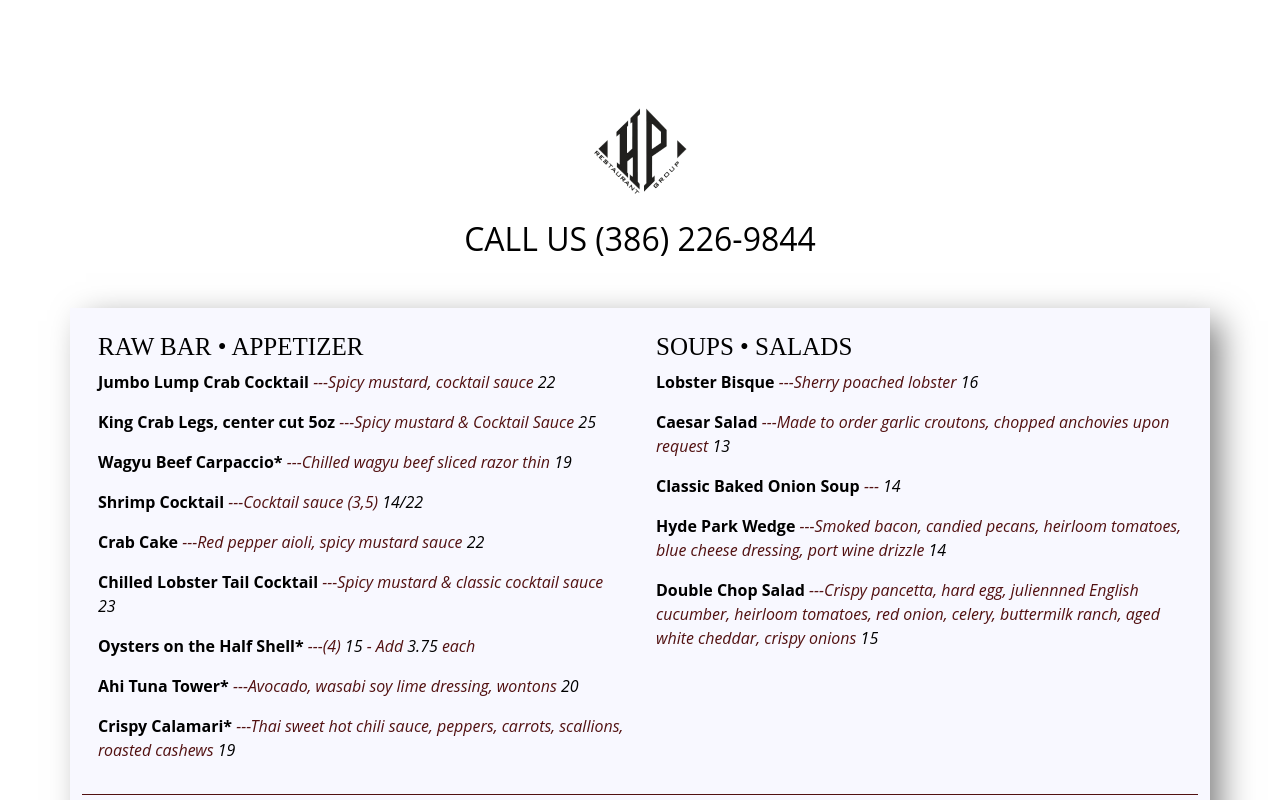
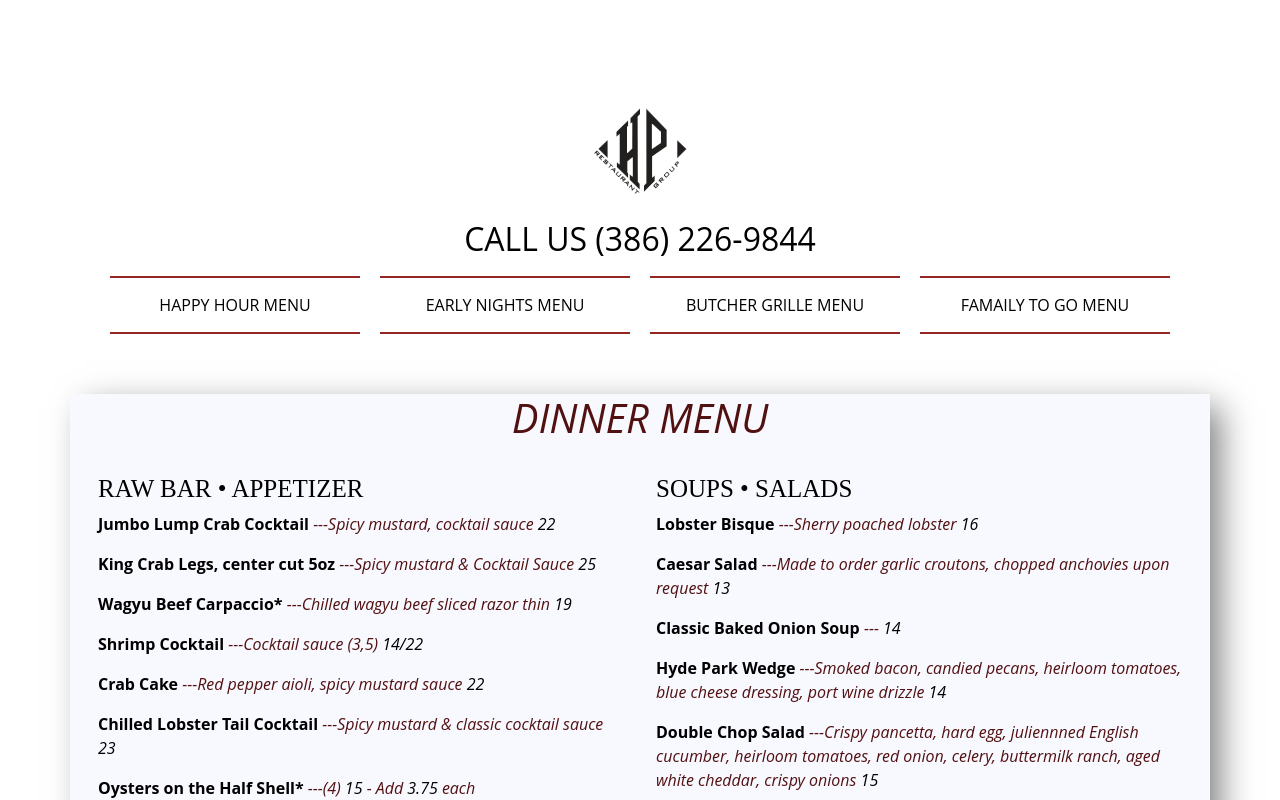
Before and after one commit to CodyGant/hydepark-react, a React (Create React App) app: page /DaytonaMenu in a window 1280 px wide. Shown: the top 800 px of the page. Built offline with nearby package versions, Linux system fonts and the light colour scheme.

Commit message:
first commit

```diff
--- a/src/Pages/menus/DaytonaMenu.js
+++ b/src/Pages/menus/DaytonaMenu.js
@@ -1,7 +1,7 @@
 import React from "react";
 
 import logo from "../../assests/hydepark.png";
-import { Card, Container, CardGroup } from "react-bootstrap";
+import { Card, Container, CardGroup, Button } from "react-bootstrap";
 function DaytonaMenu() {
   return (
     <div className="menuPage">
@@ -12,10 +12,15 @@ function DaytonaMenu() {
         alt="building"
       />
       <h2>CALL US (386) 226-9844</h2>
+      <Button>HAPPY HOUR MENU</Button>
+      <Button>EARLY NIGHTS MENU</Button>
+      <Button>BUTCHER GRILLE MENU</Button>
+      <Button>FAMAILY TO GO MENU</Button>
+      <Container className="menulanding">
+        <h1 className="menuName">DINNER MENU</h1>
 
-      <Container className="menulanding">
         <CardGroup>
-          <Card data-aos="fade-up" className="cardBackground">
+          <Card data-aos="zoom-in" className="cardBackground">
             <Card.Body className="cardBackground">
               <Card.Title></Card.Title>
               <Card.Title className="cardTitle">RAW BAR • APPETIZER</Card.Title>
@@ -81,7 +86,7 @@ function DaytonaMenu() {
             </Card.Body>
           </Card>
 
-          <Card data-aos="fade-up" className="cardBackground">
+          <Card data-aos="zoom-in" className="cardBackground">
             <Card.Body className="cardBackground">
               <Card.Title></Card.Title>
               <Card.Title className="cardTitle">SOUPS • SALADS</Card.Title>
@@ -127,7 +132,7 @@ function DaytonaMenu() {
         </CardGroup>
 
         <CardGroup>
-          <Card data-aos="fade-up" className="cardBackground">
+          <Card data-aos="zoom-in" className="cardBackground">
             <Card.Body className="cardBackground">
               <Card.Title className="cardTitle">STEAKS • CHOPS</Card.Title>
               <Card.Text className="menuItems">
@@ -170,7 +175,7 @@ function DaytonaMenu() {
             </Card.Body>
           </Card>
 
-          <Card data-aos="fade-up" className="cardBackground">
+          <Card data-aos="zoom-in" className="cardBackground">
             <Card.Body className="cardBackground">
               <Card.Title className="cardTitle">SEAFOOD</Card.Title>
               <Card.Text className="menuItems">
@@ -201,7 +206,7 @@ function DaytonaMenu() {
           </Card>
         </CardGroup>
         <CardGroup>
-          <Card data-aos="fade-up" className="cardBackground">
+          <Card data-aos="zoom-in" className="cardBackground">
             <Card.Body className="cardBackground">
               <Card.Title className="cardTitle">BAR FAVORITES</Card.Title>
               <Card.Text className="menuItems">
@@ -241,7 +246,7 @@ function DaytonaMenu() {
               </Card.Text>
             </Card.Body>
           </Card>
-          <Card data-aos="fade-up" className="cardBackground">
+          <Card data-aos="zoom-in" className="cardBackground">
             <Card.Body className="cardBackground">
               <Card.Title className="cardTitle">SIDES</Card.Title>
               <Card.Text className="menuItems">
@@ -311,9 +316,9 @@ function DaytonaMenu() {
             </Card.Body>
           </Card>
         </CardGroup>
-        <CardGroup >
-          <Card data-aos="fade-up" className="cardBackground" id ='bottomCards'>
-            <Card.Body className="cardBackground" id ='bottomCards'>
+        <CardGroup>
+          <Card data-aos="zoom-in" className="cardBackground" id="bottomCards">
+            <Card.Body className="cardBackground" id="bottomCards">
               <Card.Title className="cardTitle">Add Ons</Card.Title>
               <Card.Text className="menuItems">
                 <p>
@@ -345,8 +350,8 @@ function DaytonaMenu() {
               </Card.Text>
             </Card.Body>
           </Card>
-          <Card data-aos="fade-up" className="cardBackground" id ='bottomCards'>
-            <Card.Body className="cardBackground" id ='bottomCards'>
+          <Card data-aos="zoom-in" className="cardBackground" id="bottomCards">
+            <Card.Body className="cardBackground" id="bottomCards">
               <Card.Title className="cardTitle">Sauces</Card.Title>
               <Card.Text className="menuItems">
                 <p>
@@ -384,19 +389,18 @@ function DaytonaMenu() {
         <h3>
           Eric Black ~ <span>General Manager</span>
         </h3>
-
         <h3>
           Nick Miller ~ <span>Executive Chef</span>
         </h3>
-        <p>
-        •BLUE- Very red, very cool center</p> <p>•RARE- Red, cool center</p> <p>•MEDIUM RARE-
-          Red, warm center
-        </p>
-        <p>
-          •MEDIUM- Pink center</p> <p>•MEDIUM WELL- Slightly pink center </p><p>•WELL- Cooked
-          throughout, no pink
-        </p>
-        <span>*Consuming raw or undercooked meats, poultry, seafood or shellfish may increase your risk of foodborne illness, especially if you have certain medical conditions.</span>
+        <p>•BLUE- Very red, very cool center</p> <p>•RARE- Red, cool center</p>{" "}
+        <p>•MEDIUM RARE- Red, warm center</p>
+        <p>•MEDIUM- Pink center</p> <p>•MEDIUM WELL- Slightly pink center </p>
+        <p>•WELL- Cooked throughout, no pink</p>
+        <span>
+          *Consuming raw or undercooked meats, poultry, seafood or shellfish may
+          increase your risk of foodborne illness, especially if you have
+          certain medical conditions.
+        </span>
       </div>
       <style jsx>{`
         .navbar a,
--- a/src/index.css
+++ b/src/index.css
@@ -162,6 +162,24 @@ code {
 .menuPage img{
   margin-bottom:20px;
 }
+.menuPage button{
+  margin:10px;
+  padding:15px 30px;
+  width:250px;
+  background-color:white !important;
+  border: 2px solid #942525 !important;
+  border-right:none !important;
+  border-left:none !important;
+  border-radius:0 !important;
+  color:black;
+  font-weight: 500;
+  box-shadow: none !important;
+
+}
+.menuPage button:hover {
+  transition: all 0.4s ease !important;
+  background: #942525 !important;
+}
 .cardBackground {
   background-color: #f8f8ff !important;
   color: black;
@@ -172,6 +190,7 @@ code {
 }
 #bottomCards{
   border:0 !important;
+
 }
 
 .menuItems {
@@ -185,10 +204,14 @@ span {
 .menulanding {
   margin: 0 auto;
   margin: 50px;
-
   text-align: left;
   box-shadow: 13px 10px 32px -3px rgba(0, 0, 0, 0.507);
   background-color: #f8f8ff;
+}
+.menuName{
+  text-align: center;
+  font-style: italic;
+  color:#521111;
 }
 .logoImage {
   margin-top: 100px;
@@ -210,6 +233,7 @@ span {
   font-weight: bold;
   width: 100%;
 }
+
 .menuBottom span {
   color: black !important;
   font-weight: normal;
@@ -588,7 +612,7 @@ span {
   width: 35px;
   height: 35px;
   cursor: pointer;
-  background-color: #158dd8;
+  background-color: #270909;
   border-radius: 2px;
 
   font-size: 20px;
```
